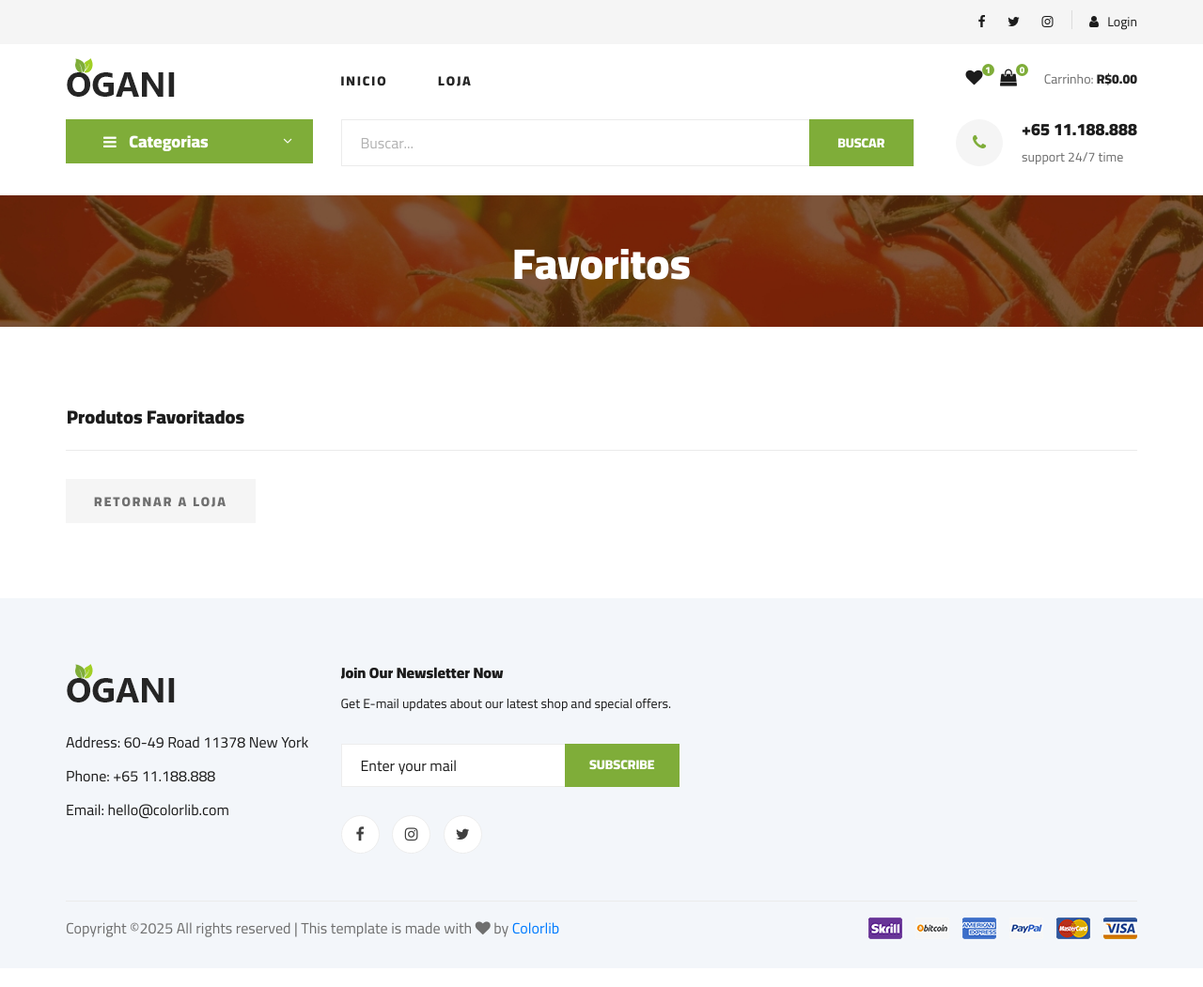
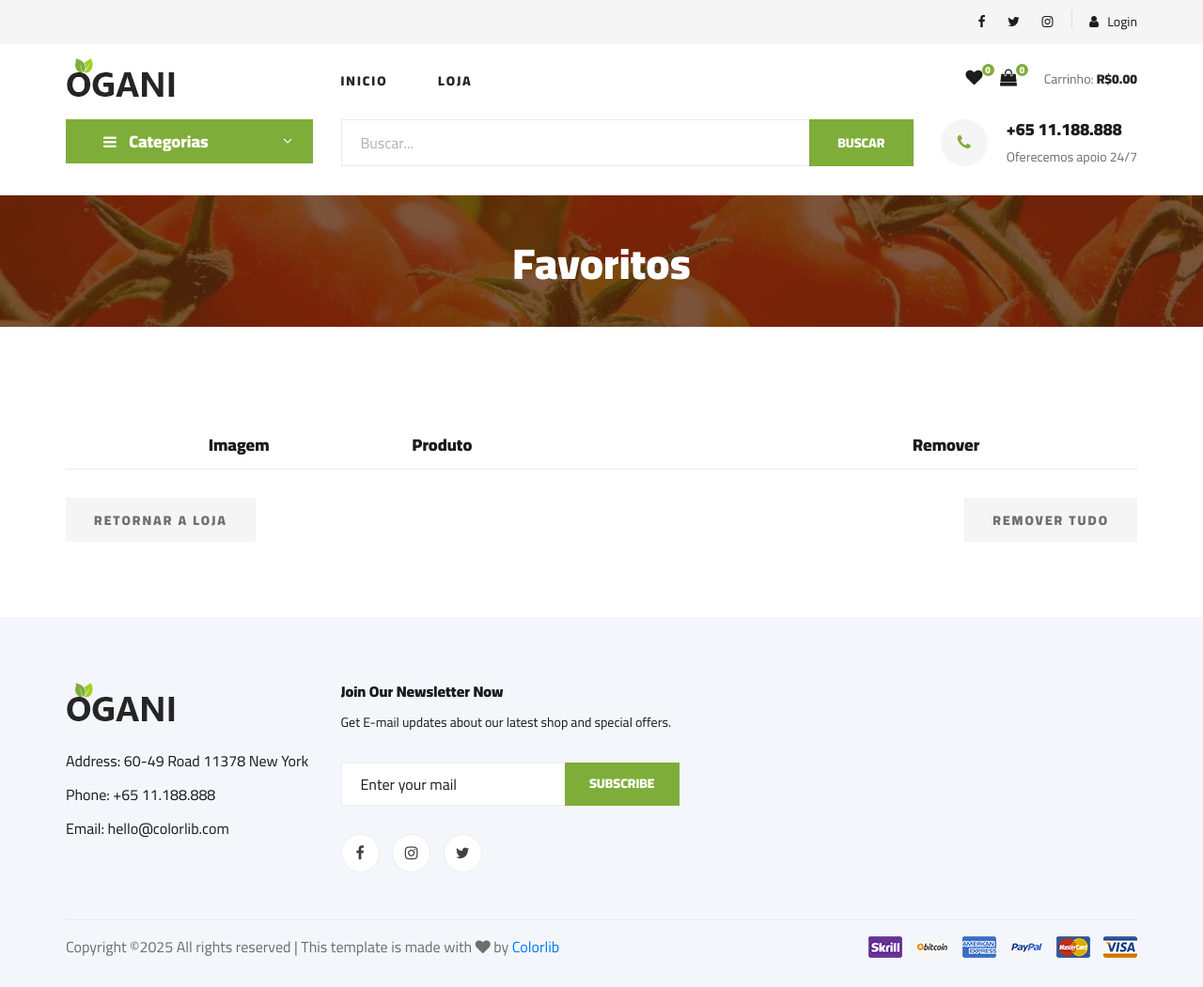
Before and after one commit to DiogoAug16/projeto-produtos-naturais, a Django app: page /favoritos/ in a window 1280 px wide. Shown: the whole page at 94% size. Before the commit the page ends 1000 px from the top, so only its background shows below. Run offline with Django 5.2, Linux system fonts and the light colour scheme; data that the repository does not hold is empty; some libraries are stand-ins or nearby versions.

Commit message:
feat: Aba favoritos implementada

```diff
--- a/carrinho/urls.py
+++ b/carrinho/urls.py
@@ -10,7 +10,7 @@ urlpatterns = [
     path('', views.visualizarCarrinho, name='carrinho'),
     path('adicionar_carrinho/<int:produto_id>/', views.adicionarItemCarrinho, name='adicionarCarrinho'),
     path('diminuir_qtde_carrinho/<int:produto_id>/', views.diminuirQuantidadeProdutoCarrinho, name='diminuirQuantidadeProdutoCarrinho'),
-    path('removerItemCarrinho/<int:produto_id>/', views.removerItemCarrinho, name='removerItemCarrinho'),
+    path('remover_item_carrinho/<int:produto_id>/', views.removerItemCarrinho, name='removerItemCarrinho'),
 
 
 ]
--- a/carrinho/views.py
+++ b/carrinho/views.py
@@ -11,6 +11,7 @@ def getCarId(request):
     carSession = request.session.session_key
     if not carSession:
         carSession = request.session.create()
+        carSession = request.session.session_key  # <- importante
     return carSession
 
 def visualizarCarrinho(request, total = 0, quantidade = 0, car_items = None, imposto = 0, total_com_imposto = 0):
--- /dev/null
+++ b/favoritos/context_processors.py
@@ -0,0 +1,14 @@
+from favoritos.models import *
+from favoritos.views import getFavId
+
+def contador(request):
+    contador = 0
+    try:
+        fav = Favoritos.objects.filter(fav_id=getFavId(request)).first()
+        if fav:
+            fav_items = FavItem.objects.filter(favoritos=fav)
+            for fav_item in fav_items:
+                contador += fav_item.quantidade or 1
+    except Favoritos.DoesNotExist:
+        pass
+    return dict(fav_contador=contador)
--- a/favoritos/models.py
+++ b/favoritos/models.py
@@ -12,4 +12,4 @@ class FavItem(models.Model):
     produto = models.ForeignKey(Produto, on_delete=models.CASCADE)
     favoritos = models.ForeignKey(Favoritos, on_delete=models.CASCADE, null=True)
     esta_disponivel = models.BooleanField(default=True)
-    quantidade = models.IntegerField(default=0)
+    quantidade = models.PositiveIntegerField(default=0, null=False)
--- a/favoritos/urls.py
+++ b/favoritos/urls.py
@@ -9,8 +9,9 @@ from favoritos import views
 urlpatterns = [
     path('', views.visualizarFavorito, name='favoritos'),
     path('adicionar_favorito/<int:produto_id>/', views.adicionarItemFavorito, name='adicionarFavorito'),
-    path('diminuir_qtde_favorito/<int:produto_id>/', views.diminuirQuantidadeProdutoFavorito, name='diminuirQuantidadeProdutoFavorito'),
-    path('removerItemFavorito/<int:produto_id>/', views.removerItemFavorito, name='removerItemFavorito'),
+    path('remover_item_favorito/<int:produto_id>/', views.removerItemFavorito, name='removerItemFavorito'),
+    path('remover_todos/', views.removerTodosFavoritos, name='removerTodosFavoritos'),
+
 
 
 ]
--- a/favoritos/views.py
+++ b/favoritos/views.py
@@ -11,6 +11,7 @@ def getFavId(request):
     favSession = request.session.session_key
     if not favSession:
         favSession = request.session.create()
+        favSession = request.session.session_key
     return favSession
 
 def visualizarFavorito(request, fav_items = None, quantidade = 0):
@@ -50,21 +51,20 @@ def adicionarItemFavorito(request, produto_id):
         fav_item.save()
     return redirect('favoritos')
 
-def diminuirQuantidadeProdutoFavorito(request, produto_id):
-    fav = Favoritos.objects.get(car_id = getFavId(request))
-    produto = get_object_or_404(Produto, id=produto_id)
-    fav_item = FavItem.objects.get(produto=produto, favorito=fav)
-    if fav_item.quantidade > 1:
-        fav_item.quantidade -= 1
-        fav_item.save()
-    else:
+def removerItemFavorito(request, produto_id):
+    try:
+        fav = Favoritos.objects.get(fav_id=getFavId(request))
+        produto = get_object_or_404(Produto, id=produto_id)
+        fav_item = FavItem.objects.get(produto=produto, favoritos=fav)
         fav_item.delete()
+    except (Favoritos.DoesNotExist, FavItem.DoesNotExist):
+        pass
     return redirect('favoritos')
 
-def removerItemFavorito(request, produto_id):
-    fav = Favoritos.objects.get(fav_id = getFavId(request))
-    produto = get_object_or_404(Produto, id=produto_id)
-    fav_item = FavItem.objects.get(produto=produto, favoritos=fav)
-    if fav_item.quantidade >= 1:
-        fav_item.delete()
+def removerTodosFavoritos(request):
+    try:
+        fav = Favoritos.objects.get(fav_id=getFavId(request))
+        FavItem.objects.filter(favoritos=fav).delete()
+    except Favoritos.DoesNotExist:
+        pass
     return redirect('favoritos')
--- a/produtos_naturais/settings.py
+++ b/produtos_naturais/settings.py
@@ -70,6 +70,7 @@ TEMPLATES = [
                 'departamento.context_processors.menu_departamento',
                 'carrinho.context_processors.contador',
                 'carrinho.context_processors.valorTotalCarrinho',
+                'favoritos.context_processors.contador',
             ],
         },
     },
--- a/produtos_naturais/static/css/style.css
+++ b/produtos_naturais/static/css/style.css
@@ -1934,6 +1934,65 @@ ol {
   text-align: center;
 }
 
+.favoritos-wrapper .text-left {
+  text-align: left !important;
+}
+.favoritos-wrapper .text-center {
+  text-align: center !important;
+}
+.favoritos-wrapper .favoritos-table {
+  width: 100%;
+  border-collapse: collapse;
+  margin-top: 20px;
+}
+.favoritos-wrapper .favoritos-table th {
+  font-size: 18px;
+  padding: 12px 0;
+  font-weight: 700;
+  color: #1c1c1c;
+}
+.favoritos-wrapper .favoritos-table td {
+  padding: 20px 0;
+  vertical-align: middle;
+}
+.favoritos-wrapper .favoritos__img {
+  width: 100px;
+  border-radius: 10px;
+  box-shadow: 0 2px 6px rgba(0, 0, 0, 0.1);
+  transition: transform 0.3s ease;
+  transform: scale(1.2);
+}
+.favoritos-wrapper .favoritos__img:hover {
+  transform: scale(1.4);
+}
+.favoritos-wrapper .favoritos__nome {
+  font-size: 16px;
+  font-weight: 500;
+  color: #1c1c1c;
+  margin: 0;
+}
+.favoritos-wrapper .favoritos__remover span {
+  font-size: 22px;
+  color: #ff4d4d;
+  cursor: pointer;
+  transition: color 0.3s ease;
+}
+.favoritos-wrapper .favoritos__remover span:hover {
+  color: #cc0000;
+}
+.favoritos-wrapper .remover-bloco {
+  width: 32px;
+  height: 32px;
+  display: inline-flex;
+  align-items: center;
+  justify-content: center;
+  border-radius: 4px;
+  transition: background 0.2s;
+}
+.favoritos-wrapper .remover-bloco:hover {
+  background-color: #f8d7da;
+}
+
 /*---------------------
   Checkout
 -----------------------*/
--- a/produtos_naturais/static/sass/_shoping-cart.scss
+++ b/produtos_naturais/static/sass/_shoping-cart.scss
@@ -206,3 +206,76 @@
         text-align: center;
     }
 }
+
+.favoritos-wrapper {
+    .text-left {
+        text-align: left !important;
+    }
+
+    .text-center {
+        text-align: center !important;
+    }
+
+    .favoritos-table {
+        width: 100%;
+        border-collapse: collapse;
+        margin-top: 20px;
+
+        th {
+            font-size: 18px;
+            padding: 12px 0;
+            font-weight: 700;
+            color: $normal-color;
+        }
+
+        td {
+            padding: 20px 0;
+            vertical-align: middle;
+        }
+    }
+
+    .favoritos__img {
+        width: 100px;
+        border-radius: 10px;
+        box-shadow: 0 2px 6px rgba(0, 0, 0, 0.1);
+        transition: transform 0.3s ease;
+        transform: scale(1.20);
+    }
+
+    .favoritos__img:hover {
+        transform: scale(1.40);
+    }
+
+    .favoritos__nome {
+        font-size: 16px;
+        font-weight: 500;
+        color: $normal-color;
+        margin: 0;
+    }
+
+    .favoritos__remover span {
+        font-size: 22px;
+        color: #ff4d4d;
+        cursor: pointer;
+        transition: color 0.3s ease;
+    }
+
+    .favoritos__remover span:hover {
+        color: #cc0000;
+    }
+
+    .remover-bloco {
+        width: 32px;
+        height: 32px;
+        display: inline-flex;
+        align-items: center;
+        justify-content: center;
+        border-radius: 4px;
+        transition: background 0.2s;
+    }
+
+    .remover-bloco:hover {
+        background-color: #f8d7da;
+    }
+
+}
--- a/templates/includes/header.html
+++ b/templates/includes/header.html
@@ -40,7 +40,7 @@
             <div class="col-lg-3">
                 <div class="header__cart">
                     <ul>
-                        <li><a href="{% url 'favoritos' %}"><i class="fa fa-heart"></i> <span>1</span></a></li>
+                        <li><a href="{% url 'favoritos' %}"><i class="fa fa-heart"></i> <span>{{fav_contador}}</span></a></li>
                         <li><a href="{% url 'carrinho' %}"><i class="fa fa-shopping-bag"></i> <span>{{car_contador}}</span></a></li>
                     </ul>
                     <div class="header__cart__price">Carrinho: <span>R${{valor_total_carrinho|floatformat:2}}</span></div>
--- a/templates/includes/hero_normal.html
+++ b/templates/includes/hero_normal.html
@@ -31,7 +31,7 @@
                         </div>
                         <div class="hero__search__phone__text">
                             <h5>+65 11.188.888</h5>
-                            <span>support 24/7 time</span>
+                            <span>Oferecemos apoio 24/7</span>
                         </div>
                     </div>
                 </div>
--- a/templates/shop-favorite.html
+++ b/templates/shop-favorite.html
@@ -1,6 +1,8 @@
 {% extends 'base.html' %}
 {% load static %}
 {% block  content %}
+
+<div class="favoritos-wrapper">
 
 {% include 'includes/hamburguer.html' %}
 {%include 'includes/hero_normal.html'%}
@@ -25,26 +27,35 @@
             <div class="row">
                 <div class="col-lg-12">
                     <div class="shoping__cart__table">
-                        <table>
+                        <table class="favoritos-table">
                             <thead>
                                 <tr>
-                                    <th class="shoping__product">Produtos Favoritados</th>
-                                    <th></th>
+                                    <th class="favoritos__col-img text-center">Imagem</th>
+                                    <th class="favoritos__col-nome text-left">Produto</th>
+                                    <th class="favoritos__col-remover text-center">Remover</th>
                                 </tr>
                             </thead>
                             <tbody>
-                                {%for item in fav_items%}
+                                {% for item in fav_items %}
                                 <tr>
-                                    <td class="shoping__cart__item">
-                                        <img src="{{item.produto.produto_imagem.url}}" alt="" style="width: 180px; height: auto;">
-                                        <h5>{{item.produto.produto_nome}}</h5>
+                                    <td class="text-center">
+                                        <a href="{{ item.produto.get_url }}">
+                                            <img class="favoritos__img" src="{{ item.produto.produto_imagem.url }}"">
+                                        </a>
                                     </td>
-                                    <td class="shoping__cart__item__close">
-                                        <a href="{%url 'removerItemFavorito' item.produto.id%}"><span class="icon_close"></span></a>
+                                    <td class="text-left">
+                                        <a href="{{ item.produto.get_url }}">
+                                            <h5 class="favoritos__nome">{{ item.produto.produto_nome }}</h5>
+                                        </a>                                    </td>
+                                    <td class="text-center">
+                                        <a class="favoritos__remover" href="{% url 'removerItemFavorito' item.produto.id %}">
+                                            <div class="remover-bloco">
+                                                <span class="icon_close"></span>
+                                            </div>
+                                        </a>
                                     </td>
                                 </tr>
-                                </tr>
-                                {%endfor%}
+                                {% endfor %}
                             </tbody>
                         </table>
                     </div>
@@ -53,11 +64,13 @@
             <div class="row">
                 <div class="col-lg-12">
                     <div class="shoping__cart__btns">
-                        <a href="#" class="primary-btn cart-btn">Retornar a loja</a>
+                        <a href="{%url 'shop'%}" class="primary-btn cart-btn">Retornar a loja</a>
+                        <a href="{% url 'removerTodosFavoritos' %}" style="float: right;" class="primary-btn cart-btn">Remover tudo</a>
                     </div>
                 </div>
             </div>
         </div>
     </section>
     <!-- Shoping Cart Section End -->
+</div>
 {% endblock %}
--- a/templates/shop-grid.html
+++ b/templates/shop-grid.html
@@ -94,7 +94,7 @@
                                         </a>
                                         <div class="product__discount__percent">-{{prod.promocao_valor_porcentagem}}%</div>
                                         <ul class="product__item__pic__hover">
-                                            <li><a href="#"><i class="fa fa-heart"></i></a></li>
+                                            <li><a href="{% url 'adicionarFavorito' prod.id %}"><i class="fa fa-heart"></i></a></li>
                                             <li><a href="{%url 'adicionarCarrinho' prod.id %}"><i class="fa fa-shopping-cart"></i></a></li>
                                         </ul>
                                     </div>
@@ -162,7 +162,7 @@
                                 <div class="product__discount__percent">-{{prod.promocao_valor_porcentagem}}%</div>
                                 {% endif %}
                                 <ul class="product__item__pic__hover">
-                                    <li><a href="#"><i class="fa fa-heart"></i></a></li>
+                                    <li><a href="{% url 'adicionarFavorito' prod.id %}"><i class="fa fa-heart"></i></a></li>
                                     <li><a href="{%url 'adicionarCarrinho' prod.id %}"><i class="fa fa-shopping-cart"></i></a></li>
                                 </ul>
                             </div>
```
Also changed, not shown: favoritos/migrations/0001_initial.py, 1 other file.
